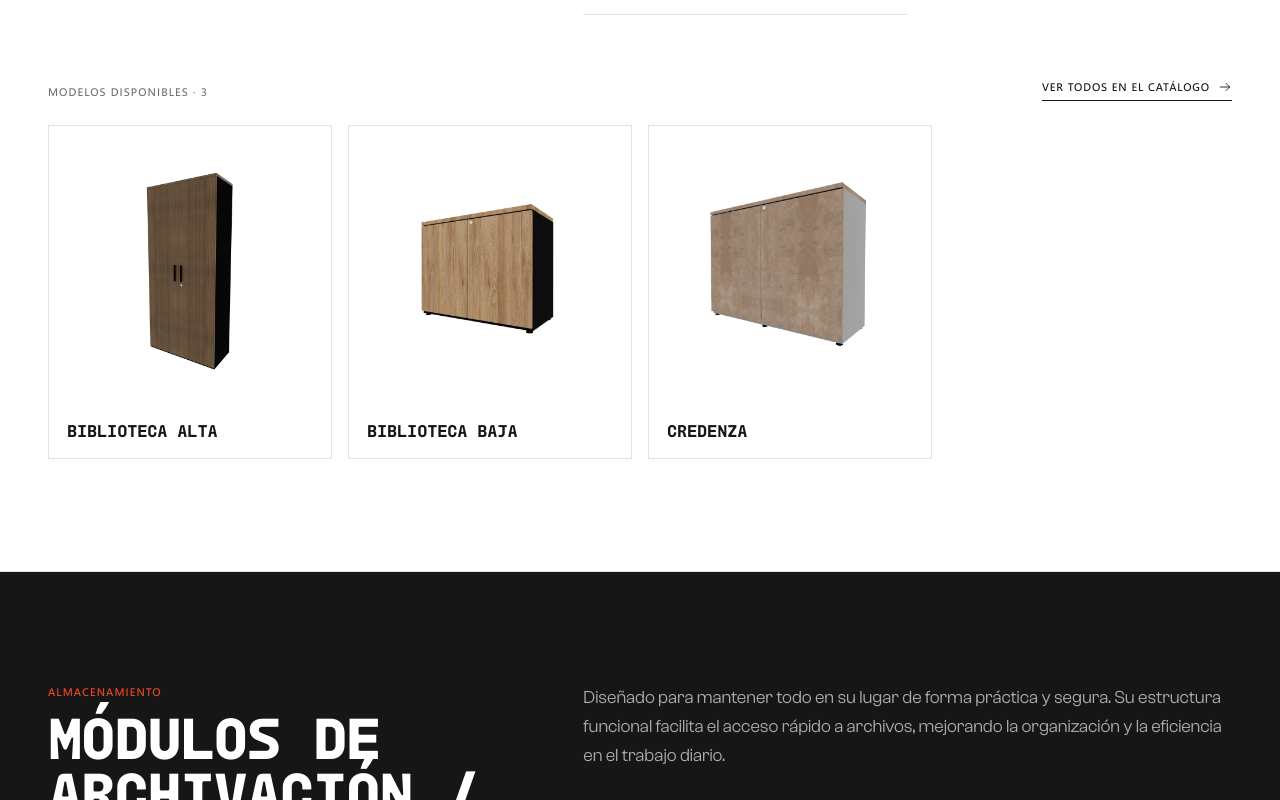
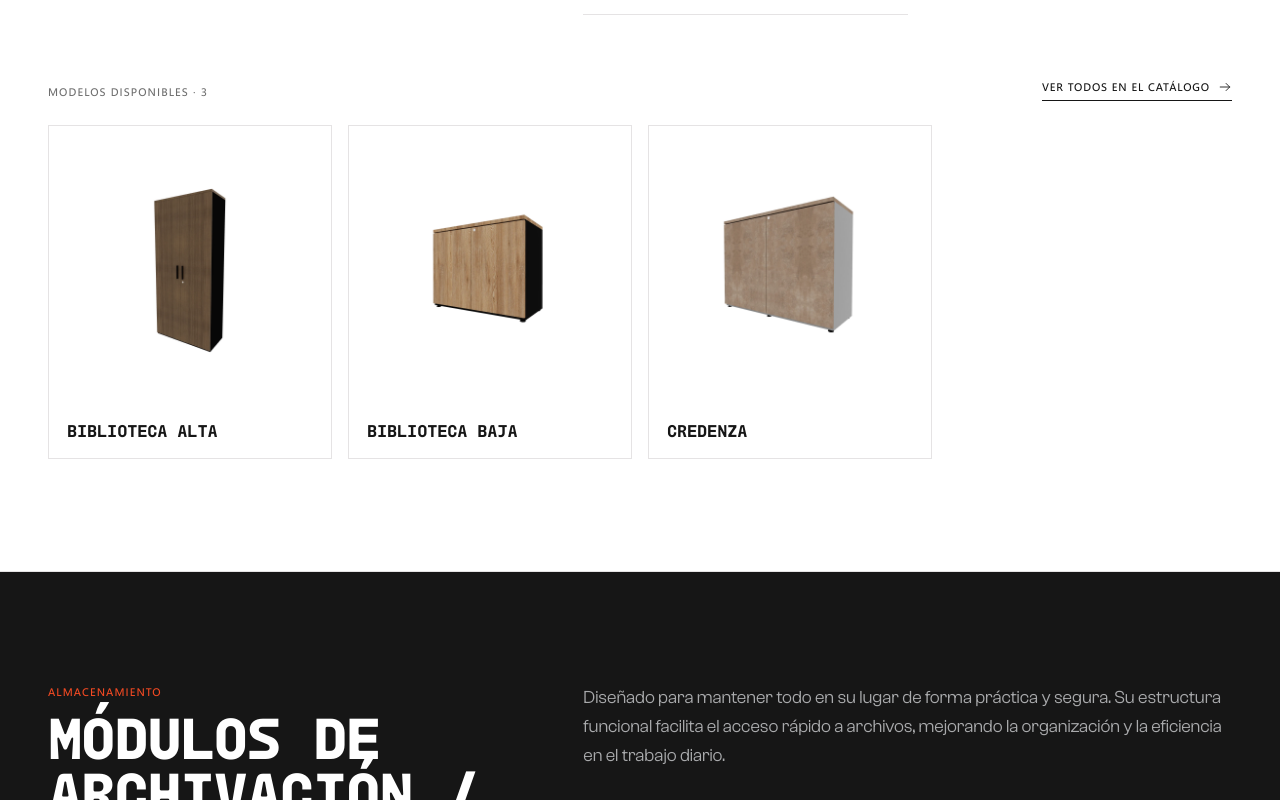
Before and after one commit to crpozo/maach-site, a React (Vite) app: page /categorias/almacenamiento in a window 1280 px wide. Shown: the part 1080-1880 px from the top of the page. Built offline with nearby package versions, Linux system fonts and the light colour scheme.

Commit message:
category: show full product photos with object-fit contain

```diff
--- a/src/pages/PageCategory.tsx
+++ b/src/pages/PageCategory.tsx
@@ -403,7 +403,9 @@ export default function PageCategory() {
                               inset: 0,
                               width: '100%',
                               height: '100%',
-                              objectFit: 'cover',
+                              objectFit: 'contain',
+                              padding: 24,
+                              boxSizing: 'border-box',
                               transition: 'transform .6s ease',
                             }}
                             onMouseEnter={(e) => (e.currentTarget.style.transform = 'scale(1.05)')}
```
